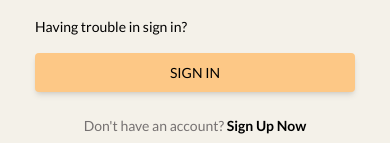
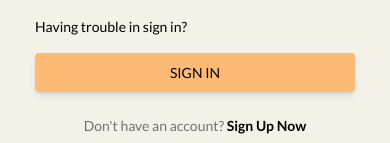
Before and after one commit to Aashishweb/Login-Page-Tailwindcss, a website: page index.html in a window 390 px wide. Shown: the part 652-795 px from the top of the page. Drawn offline with nearby package versions, Linux system fonts and the light colour scheme.

Commit message:
color change ob sign in button and background svg in mobile screen change

```diff
--- a/index.html
+++ b/index.html
@@ -46,7 +46,7 @@
     <!-- Svg background image -->
     <div class="container mx-auto flex justify-center left-0 right-0">
       <img
-        src="/img/Background-img.svg"
+        src="img/Background-img.svg"
         class="md:hidden"
         alt="girl with laptop"
       />
@@ -105,9 +105,7 @@
             <!-- Submit Button -->
             <button
               type="submit"
-              class="inline-block mb-6 px-7 py-2.5 bg-lightorange text-black font-medium hover:text-white text-sm leading-snug uppercase rounded shadow-md hover:bg-darkorange hover:shadow-lg focus:bg-darkorange focus:shadow-lg focus:outline-none focus:ring-0 active:bg-darkorange active:shadow-lg transition duration-150 ease-in-out w-full"
-              data-mdb-ripple="true"
-              data-mdb-ripple-color="light"
+              class="inline-block mb-6 px-7 py-2.5 bg-orange-300 text-black font-medium hover:text-white text-sm leading-snug uppercase rounded shadow-md hover:bg-darkorange hover:shadow-lg focus:bg-darkorange focus:shadow-lg focus:outline-none focus:ring-0 active:bg-darkorange active:shadow-lg transition duration-150 ease-in-out w-full"
             >
               Sign in
             </button>
```
